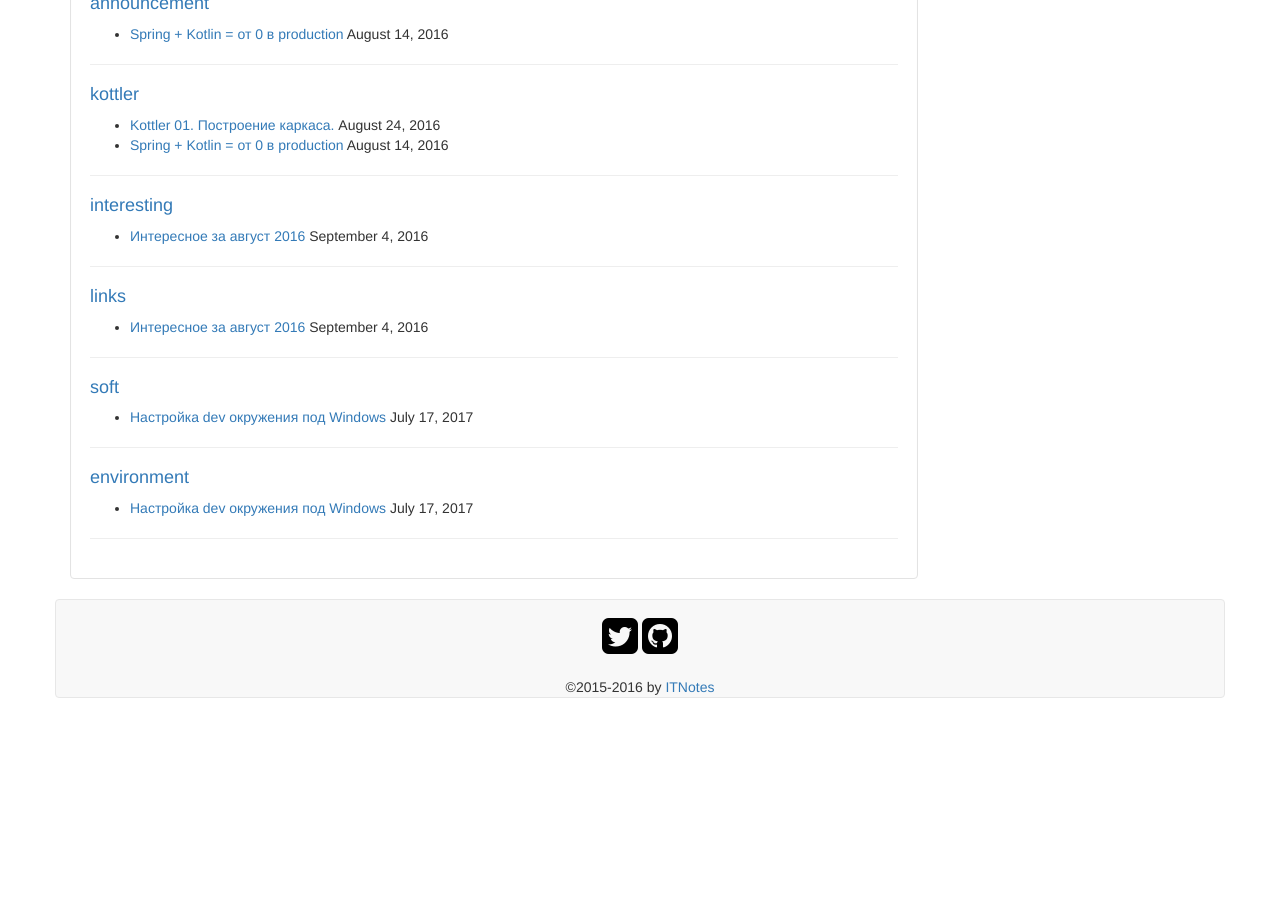
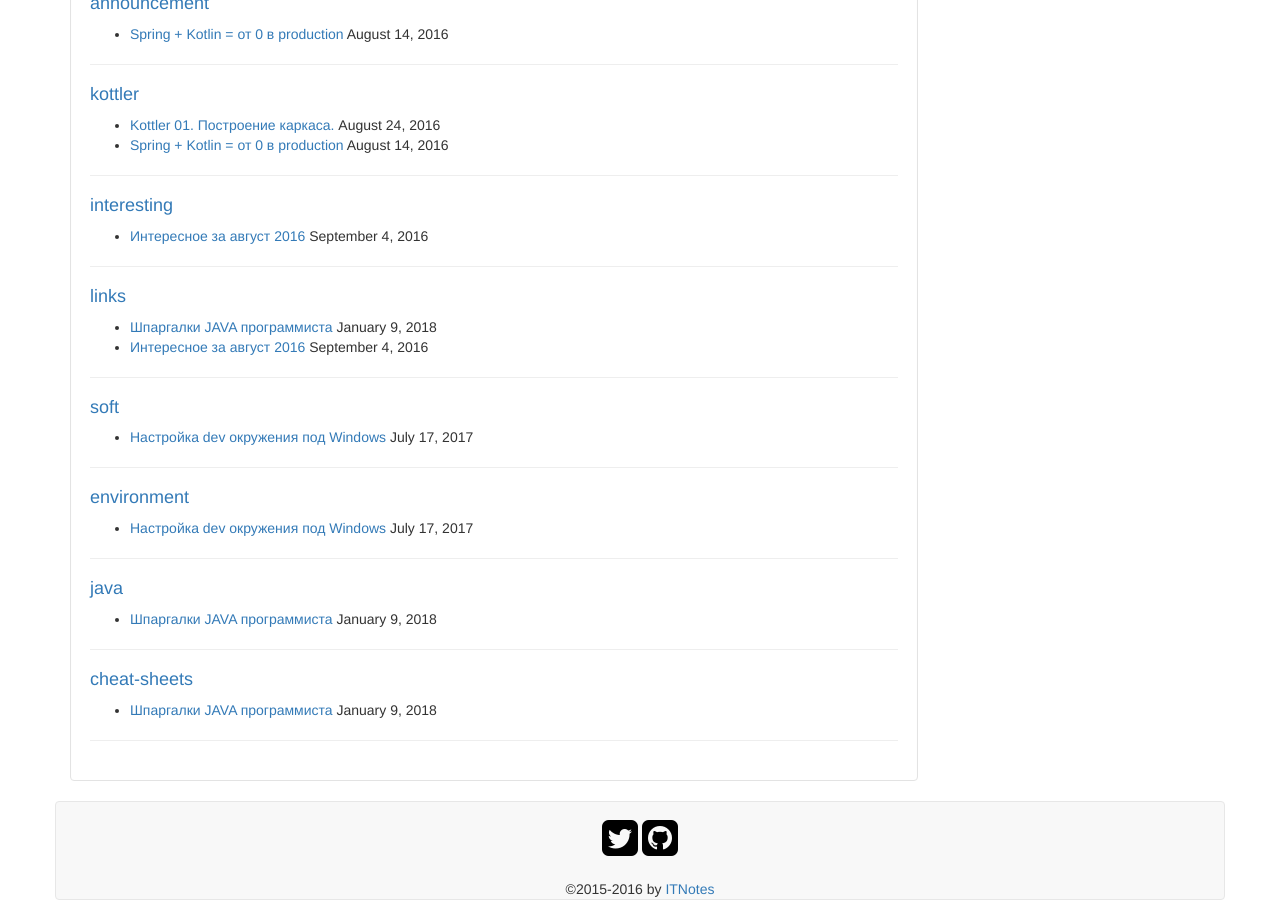
Before and after one commit to itnotes/itnotes.github.io, a Jekyll site: the page built from tag.md, in a window 1280 px wide and 900 px high, scrolled down 2039 px. Built offline with Jekyll 4.4.1, drawn with Linux system fonts in a browser that asks for light colours; nearby versions of some CDN libraries; before the commit the page ends 2737 px from its top, so only the background shows below that; some of the changed lines change nothing that is shown; some of the changed text lies outside the part shown.

Commit message:
added new article '2018-01-09-java-cheat-sheets.md'

```diff
--- a/_config.yml
+++ b/_config.yml
@@ -12,6 +12,7 @@ markdown: kramdown
 excerpt_separator: <!--more-->
 paginate: 5
 paginate_path: page:num
+future: true
 contacts:
   twitter: itnotes_io
   github: itnotes
--- /dev/null
+++ b/_posts/2018-01-09-java-cheat-sheets.md
@@ -0,0 +1,41 @@
+---
+layout: post
+title:  Шпаргалки JAVA программиста
+date:   2018-01-09 23:00:00
+categories: posts
+description:
+tags:
+- java
+- cheat-sheets
+- Links
+keywords:
+- java
+- cheat-sheets
+- jpa
+- hibernate
+- java-collections
+- java-stream-api
+- json
+- gson
+- jackson
+- lombok
+---
+
+Некоторое время назад я наткнулся на одну из статей серии “Шпаргалки JAVA программиста”. Мне понравились содержание и
+манера изложения, так что я решил собрать ссылки на все статьи из данной серии в одном месте.
+
+Если будут выходить новые статьи, то постараюсь добавить их тоже.
+
+<!--more-->
+
+- [Шпаргалка Java программиста 1: JPA и Hibernate в вопросах и ответах](https://habrahabr.ru/post/265061/)
+- [Шпаргалка Java программиста 2: Триста пятьдесят самых популярных не мобильных Java opensource проектов на github](https://habrahabr.ru/post/266821/)
+- [Шпаргалка Java программиста 3. Коллекции в Java (стандартные, guava, apache, trove, gs-collections и другие)](https://habrahabr.ru/company/luxoft/blog/256877/)
+- [Шпаргалка Java программиста 4. Java Stream API](https://habrahabr.ru/company/luxoft/blog/270383/)
+- [Шпаргалка Java-программиста 5. Двести пятьдесят русскоязычных обучающих видео докладов и лекций о Java](https://habrahabr.ru/company/luxoft/blog/272025/)
+- [Шпаргалка Java-программиста 6. Список полезных ссылок для Java программиста](https://habrahabr.ru/company/luxoft/blog/280784/)
+- [Шпаргалка Java программиста 7.1 Типовые задачи: Оптимальный путь преобразования InputStream в строку](https://habrahabr.ru/company/luxoft/blog/278233/)
+- [Шпаргалка Java программиста 7.2 Типовые задачи: Обход Map'ы, подсчет количества вхождений подстроки](https://habrahabr.ru/company/luxoft/blog/278313/)
+- [Шпаргалка Java программиста 8. Библиотеки для работы с Json (Gson, Fastjson, LoganSquare, Jackson, JsonPath и другие)](https://habrahabr.ru/company/luxoft/blog/280782/)
+- [Шпаргалки Java программиста 9: Java SE — Шпаргалка для собеседований и повторений](https://habrahabr.ru/post/314386/)
+- [Шпаргалки Java программиста 10: Lombok](https://habrahabr.ru/post/345520/)
```
